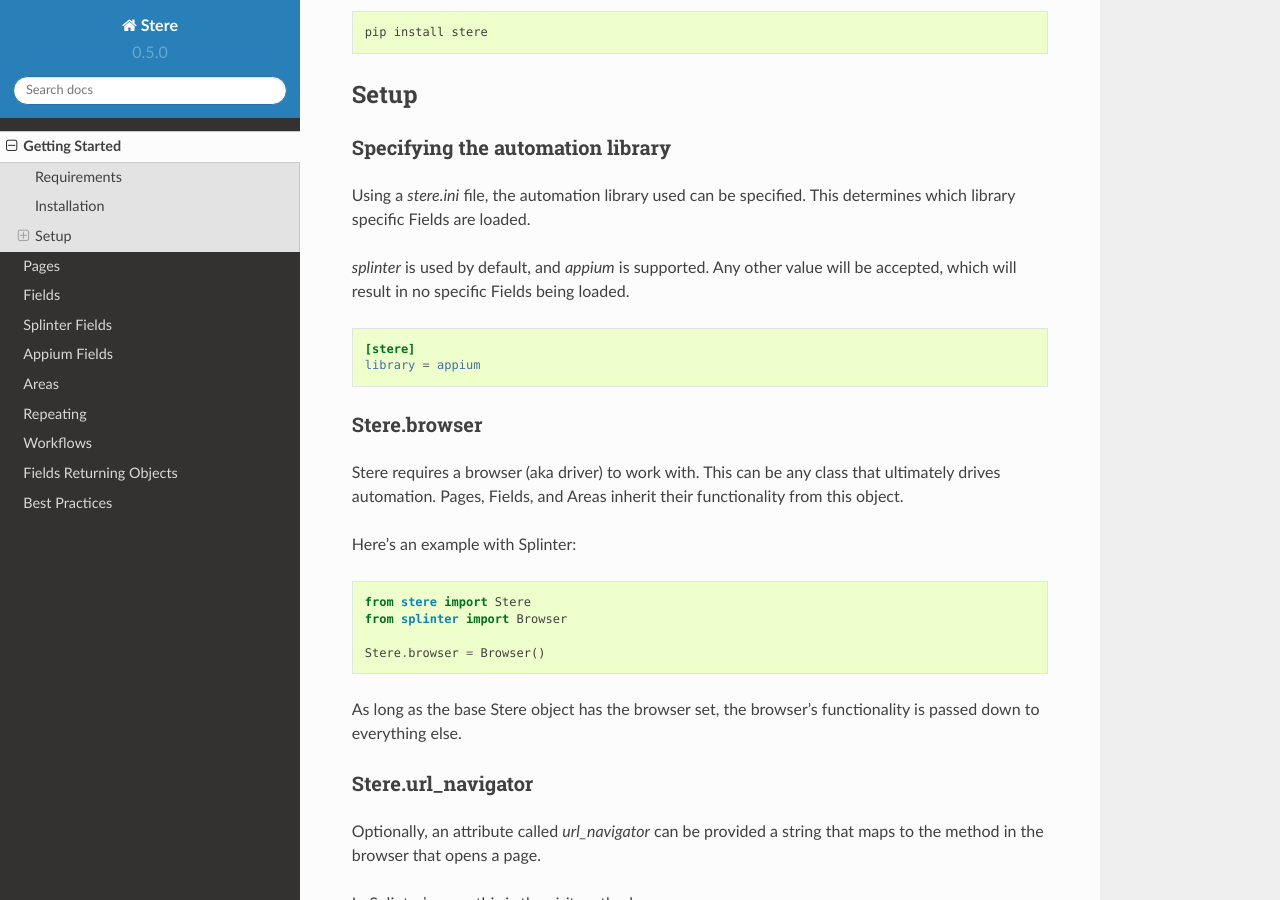
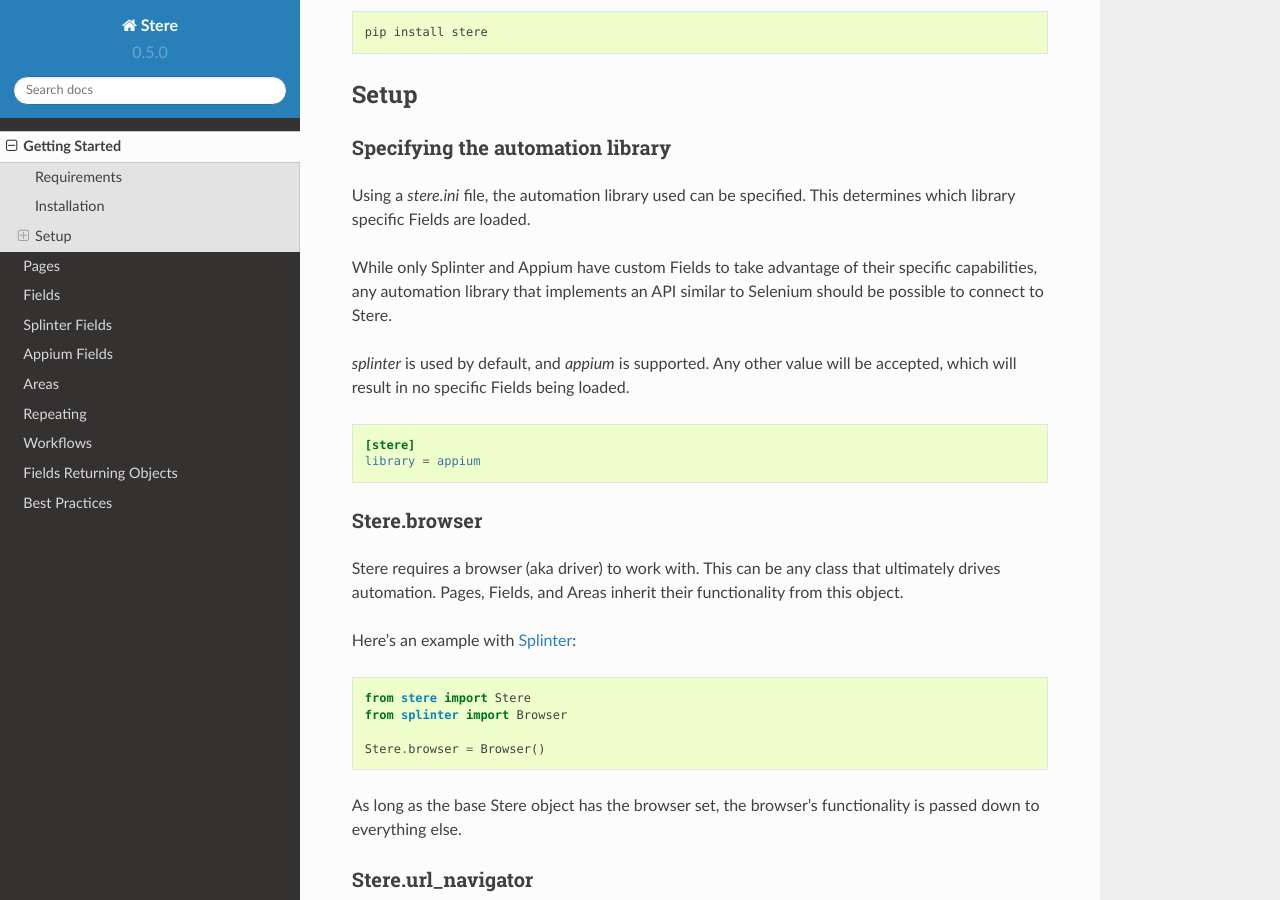
Before and after one commit to jsfehler/stere, a Sphinx documentation site: the page built from docs/getting_started.rst, in a window 1280 px wide and 900 px high, scrolled down 357 px. Built offline with Sphinx 7.4.7 and the Read the Docs theme 2.0.0, drawn with Linux system fonts in a browser that asks for light colours.

Commit message:
Docs: Clarify details in a few spots (#144)
- Fix stere_performer example

```diff
--- a/docs/field.rst
+++ b/docs/field.rst
@@ -116,7 +116,7 @@
 
 .. code-block:: python
 
-    from stere.fields.field import stere_performer
+    from stere.fields.decorators import stere_performer
 
     @stere_performer('philosophize', consumes_arg=False)
     class DiogenesButton(Field):
--- a/docs/getting_started.rst
+++ b/docs/getting_started.rst
@@ -27,9 +27,14 @@
 Using a `stere.ini` file, the automation library used can be specified.
 This determines which library specific Fields are loaded.
 
+While only Splinter and Appium have custom Fields to take advantage of their
+specific capabilities, any automation library that implements an API similar to
+Selenium should be possible to connect to Stere.
+
 `splinter` is used by default, and `appium` is supported.
 Any other value will be accepted, which will result in no specific Fields
 being loaded.
+
 
 .. code-block:: ini
 
@@ -44,7 +49,7 @@
 This can be any class that ultimately drives automation.
 Pages, Fields, and Areas inherit their functionality from this object.
 
-Here's an example with Splinter:
+Here's an example with `Splinter <https://github.com/cobrateam/splinter>`_:
 
 .. code-block:: python
 
@@ -54,12 +59,14 @@
     Stere.browser = Browser()
 
 
-As long as the base Stere object has the browser set, the browser's functionality is passed down to everything else.
+As long as the base Stere object has the browser set, the browser's
+functionality is passed down to everything else.
 
 Stere.url_navigator
 ~~~~~~~~~~~~~~~~~~~
 
-Optionally, an attribute called `url_navigator` can be provided a string that maps to the method in the browser that opens a page.
+Optionally, an attribute called `url_navigator` can be provided a string that
+maps to the method in the browser that opens a page.
 
 In Splinter's case, this is the `visit` method.
 
```
Also changed, not shown: 2 other files.
